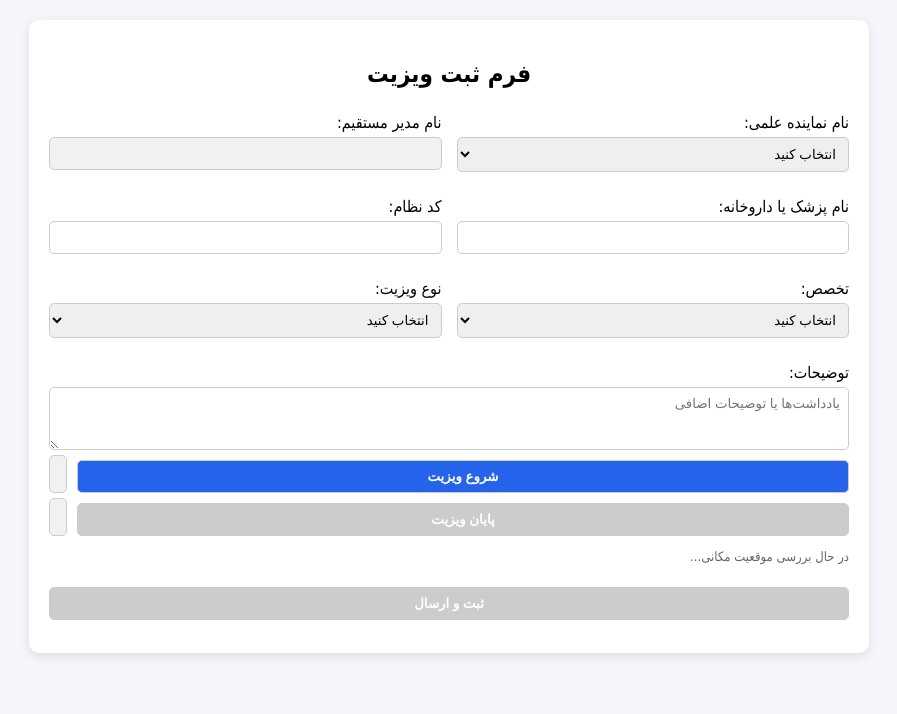
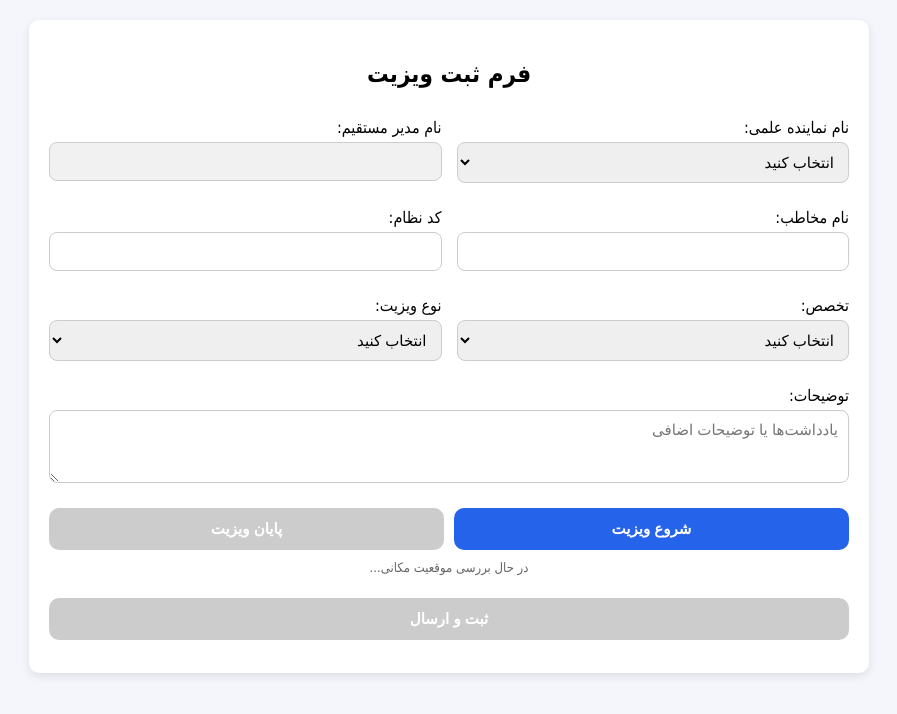
Before and after one commit to snbshahryar/Visits, a plain HTML site: page index.html in a window 1280 px wide. Shown: the whole page, without its empty margins (191-1088 px from the left). Drawn offline with Linux system fonts and the light colour scheme; a web font is replaced by a local one.

Commit message:
Add files via upload

```diff
--- a/index.html
+++ b/index.html
@@ -18,23 +18,32 @@ body {
   border-radius:10px; padding:20px;
   box-shadow:0 3px 10px rgba(0,0,0,0.1);
 }
-h2 { text-align:center; font-weight:700; margin-bottom:15px; }
+h2 { text-align:center; font-weight:700; margin-bottom:20px; }
+
 label { display:block; margin-top:10px; font-weight:500; }
 input, select, textarea, button {
-  width:100%; padding:8px; margin-top:5px;
-  border:1px solid #ccc; border-radius:5px; box-sizing:border-box;
-  font-family:Vazir,sans-serif;
+  width:100%; padding:10px; margin-top:5px;
+  border:1px solid #ccc; border-radius:8px; box-sizing:border-box;
+  font-family:Vazir,sans-serif; font-size:15px;
 }
 input[readonly] { background:#f1f1f1; color:#555; cursor:not-allowed; }
+
 button {
   background-color:#2563eb; color:white; font-weight:600;
   cursor:pointer; margin-top:10px; transition:background 0.2s;
+  border:none; border-radius:10px; padding:12px;
 }
 button:hover { background-color:#1d4ed8; }
 button:disabled { background:#ccc; cursor:not-allowed; }
-.row { display:flex; gap:10px; }
-.row input { flex:1; }
-.muted { color:#666; font-size:13px; }
+
+.row {
+  display:flex; gap:10px; margin-top:15px;
+}
+.row button {
+  flex:1;
+}
+
+.muted { color:#666; font-size:13px; text-align:center; margin-top:10px; }
 .warning {
   background-color:#fff3cd; color:#856404;
   padding:10px; border-radius:8px; margin-top:10px; display:none;
@@ -58,12 +67,19 @@ button:disabled { background:#ccc; cursor:not-allowed; }
 textarea {
   grid-column: span 2;
 }
+
+/* بهینه‌سازی موبایل */
+@media (max-width: 480px) {
+  .container { padding:15px; }
+  button { font-size:16px; padding:14px; }
+  select, input, textarea { font-size:16px; }
+}
 </style>
 </head>
 <body>
 
 <div class="container">
-<h2>فرم ثبت ویزیت </h2>
+<h2>فرم ثبت ویزیت</h2>
 <form id="visitForm">
 
   <div class="form-grid">
@@ -80,7 +96,7 @@ textarea {
     </div>
 
     <div>
-      <label>نام پزشک یا داروخانه:</label>
+      <label>نام مخاطب:</label>
       <input type="text" id="doctorName" required>
     </div>
 
@@ -98,50 +114,9 @@ textarea {
         <option value="پ-داخلی//ندارد">پ-داخلی//ندارد</option>
         <option value="پ-نورولوژی//ندارد">پ-نورولوژی//ندارد</option>
         <option value="مسئول داروخانه">مسئول داروخانه</option>
-        <option value="پ-قلب//اکوکاردیوگرافی">پ-قلب//اکوکاردیوگرافی</option>
-        <option value="پ-رزیدنت قلب">پ-رزیدنت قلب</option>
-        <option value="پ-قلب//اینترونشن">پ-قلب//اینترونشن</option>
+        <option value="پ-داخلی//غدد">پ-داخلی//غدد</option>
         <option value="پ-پوست//ندارد">پ-پوست//ندارد</option>
-        <option value="پ-عمومی//(دیابت)">پ-عمومی//(دیابت)</option>
-        <option value="پ-داخلی//(دیابت)">پ-داخلی//(دیابت)</option>
-        <option value="پ-داخلی//نفرولوژی">پ-داخلی//نفرولوژی</option>
-        <option value="موسس داروخانه">موسس داروخانه</option>
-        <option value="پ-قلب//نارسایی">پ-قلب//نارسایی</option>
-        <option value="پ-داخلی//قلب">پ-داخلی//قلب</option>
-        <option value="پ-نورولوژی//نورواینترونشن">پ-نورولوژی//نورواینترونشن</option>
-        <option value="پ-داخلی//غدد">پ-داخلی//غدد</option>
-        <option value="پ-قلب//الکتروفیزیولوژی">پ-قلب//الکتروفیزیولوژی</option>
-        <option value="پ-داخلی//روماتولوژی">پ-داخلی//روماتولوژی</option>
-        <option value="مسئول خرید(مسئول فنی)">مسئول خرید(مسئول فنی)</option>
-        <option value="پ-داخلی//خون و سرطان">پ-داخلی//خون و سرطان</option>
-        <option value="پ-رادیوتراپی//ندارد">پ-رادیوتراپی//ندارد</option>
-        <option value="پ-داخلی//ریه">پ-داخلی//ریه</option>
-        <option value="پ-جراحی عمومی//جراحی قلب">پ-جراحی عمومی//جراحی قلب</option>
-        <option value="پ-ارتوپدی//ندارد">پ-ارتوپدی//ندارد</option>
-        <option value="داروساز (مسئول فنی)">داروساز (مسئول فنی)</option>
-        <option value="پ-جراحی عمومی//جراحی عروق">پ-جراحی عمومی//جراحی عروق</option>
-        <option value="دفتر مرکزی">دفتر مرکزی</option>
-        <option value="پ-رزیدنت ارتوپدی">پ-رزیدنت ارتوپدی</option>
-        <option value="پ-ارتوپدی//زانو">پ-ارتوپدی//زانو</option>
-        <option value="به سمت ماموریت">به سمت ماموریت</option>
-        <option value="فوق برنامه">فوق برنامه</option>
-        <option value="پرستار">پرستار</option>
-        <option value="پ-رزیدنت داخلی">پ-رزیدنت داخلی</option>
-        <option value="پ-قلب//بیماریهای مادرزادی">پ-قلب//بیماریهای مادرزادی</option>
-        <option value="پ-نورولوژی//MS">پ-نورولوژی//MS</option>
-        <option value="وقفه در ویزیت">وقفه در ویزیت</option>
-        <option value="پ-نورولوژی//صرع">پ-نورولوژی//صرع</option>
-        <option value="نسخه پیچ">نسخه پیچ</option>
-        <option value="پ-ارتوپدی//جراحی ستون فقرات">پ-ارتوپدی//جراحی ستون فقرات</option>
-        <option value="پ-قلب//کاردیوانکولوژی">پ-قلب//کاردیوانکولوژی</option>
-        <option value="ناظر دارویی">ناظر دارویی</option>
-        <option value="پ-داخلی//فلو خون و سرطان">پ-داخلی//فلو خون و سرطان</option>
-        <option value="پ-نورولوژی//نوروماسکولار">پ-نورولوژی//نوروماسکولار</option>
-        <option value="نورولوژی/ استروک">نورولوژی/ استروک</option>
-        <option value="پ-ارتوپدی//ارتروسکوپی">پ-ارتوپدی//ارتروسکوپی</option>
-        <option value="پ-رزیدنت نورولوژی">پ-رزیدنت نورولوژی</option>
-        <option value="قلب/ کاردیو انکو">قلب/ کاردیو انکو</option>
-        <option value="پ-اطفال//خون و سرطان اطفال">پ-اطفال//خون و سرطان اطفال</option>
+        <option value="داروساز">داروساز</option>
       </select>
     </div>
 
@@ -149,8 +124,8 @@ textarea {
       <label>نوع ویزیت:</label>
       <select id="visitType" required>
         <option value="">انتخاب کنید</option>
+        <option value="ویزیت پزشک">ویزیت پزشک</option>
         <option value="ویزیت داروخانه">ویزیت داروخانه</option>
-        <option value="ویزیت پزشک">ویزیت پزشک</option>
         <option value="وقفه ویزیت">وقفه ویزیت</option>
         <option value="فوق برنامه">فوق برنامه</option>
         <option value="دابل ویزیت">دابل ویزیت</option>
@@ -166,12 +141,7 @@ textarea {
 
   <div class="row">
     <button type="button" id="startVisit">شروع ویزیت</button>
-    <input type="text" id="timeIn" placeholder="زمان ورود" readonly>
-  </div>
-
-  <div class="row">
     <button type="button" id="endVisit" disabled>پایان ویزیت</button>
-    <input type="text" id="timeOut" placeholder="زمان خروج" readonly>
   </div>
 
   <p id="locStatus" class="muted">در حال بررسی موقعیت مکانی...</p>
@@ -245,26 +215,23 @@ function getLocation() {
     { enableHighAccuracy:true, timeout:10000, maximumAge:0 }
   );
 }
-
 window.addEventListener('load', getLocation);
 
 // دکمه‌های ویزیت
 const startBtn = document.getElementById('startVisit');
 const endBtn = document.getElementById('endVisit');
-const timeInInput = document.getElementById('timeIn');
-const timeOutInput = document.getElementById('timeOut');
+let timeIn = null;
+let timeOut = null;
 
 startBtn.addEventListener('click', () => {
-  const now = new Date();
-  timeInInput.value = now.toLocaleTimeString('fa-IR', {hour: '2-digit', minute: '2-digit'});
+  timeIn = new Date().toLocaleTimeString('fa-IR', {hour: '2-digit', minute: '2-digit'});
   startBtn.disabled = true;
   endBtn.disabled = false;
   submitBtn.disabled = true;
 });
 
 endBtn.addEventListener('click', () => {
-  const now = new Date();
-  timeOutInput.value = now.toLocaleTimeString('fa-IR', {hour: '2-digit', minute: '2-digit'});
+  timeOut = new Date().toLocaleTimeString('fa-IR', {hour: '2-digit', minute: '2-digit'});
   endBtn.disabled = true;
   submitBtn.disabled = false;
 });
@@ -287,12 +254,12 @@ document.getElementById('visitForm').addEventListener('submit', async e => {
     notes: document.getElementById('notes').value,
     latitude: currentLocation.latitude,
     longitude: currentLocation.longitude,
-    timeIn: timeInInput.value,
-    timeOut: timeOutInput.value
+    timeIn,
+    timeOut
   };
 
   try {
-    const res = await fetch('https://script.google.com/macros/s/AKfycbyoCdMJrr9F-whd0PNdW7mXo3-0p2iQr15m2-KyKm3YIHmN7Nl5d3zZEi18SCKNjh48Mw/exec', {
+    const res = await fetch('https://script.google.com/macros/s/AKfycbwmaGv6LtG_ZqOB2pht_J1y5fF3Nj1afB0MPjqMSwiksaN_R3WGtkE4z0Uc06IZjM-SMQ/exec', {
       method:'POST',
       headers:{ 'Content-Type':'application/json' },
       body: JSON.stringify(data)
@@ -301,11 +268,11 @@ document.getElementById('visitForm').addEventListener('submit', async e => {
     const result = await res.json();
     document.getElementById('status').textContent = `✅ ویزیت ثبت شد. زمان سرور: ${result.serverTimestamp}`;
     e.target.reset();
-    timeInInput.value = '';
-    timeOutInput.value = '';
     startBtn.disabled = false;
     endBtn.disabled = true;
     submitBtn.disabled = true;
+    timeIn = null;
+    timeOut = null;
     getLocation();
   } catch(err) {
     document.getElementById('status').textContent = '❌ خطا در ارسال فرم: '+err.message;
```
